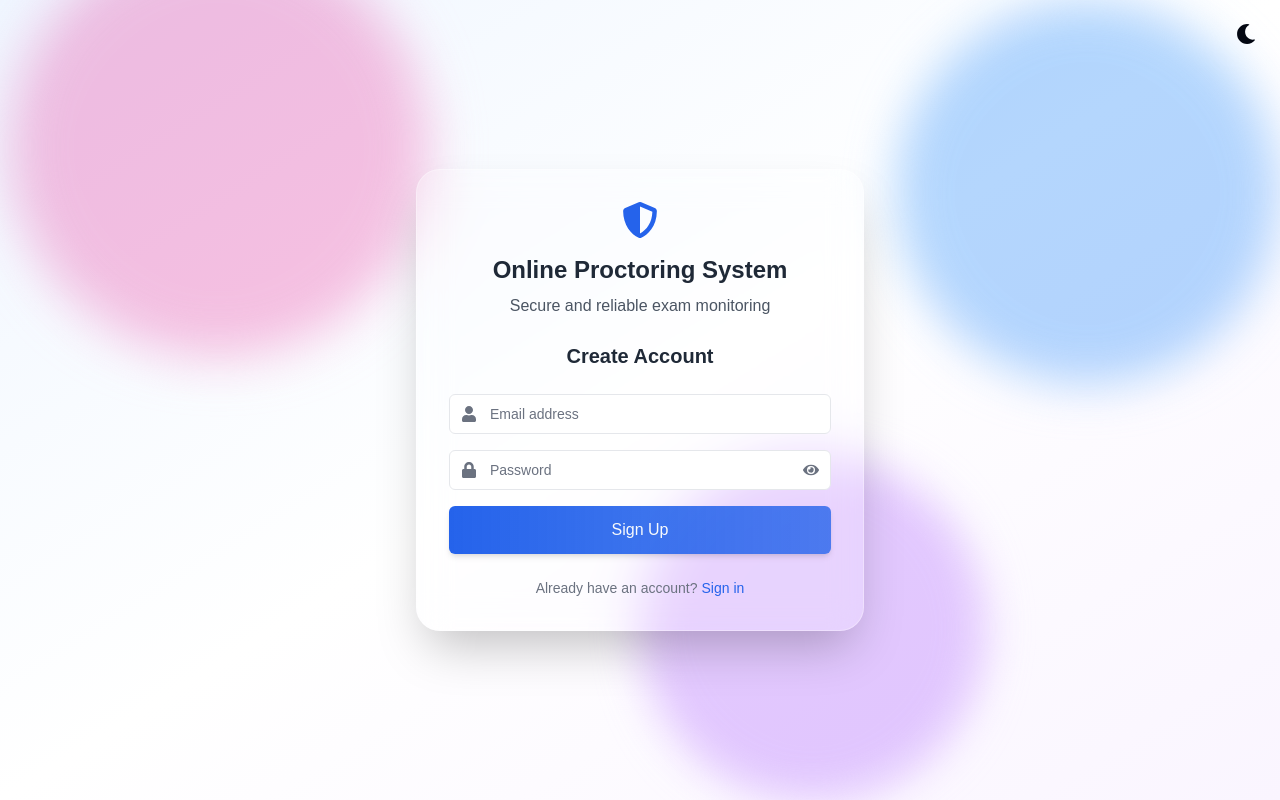
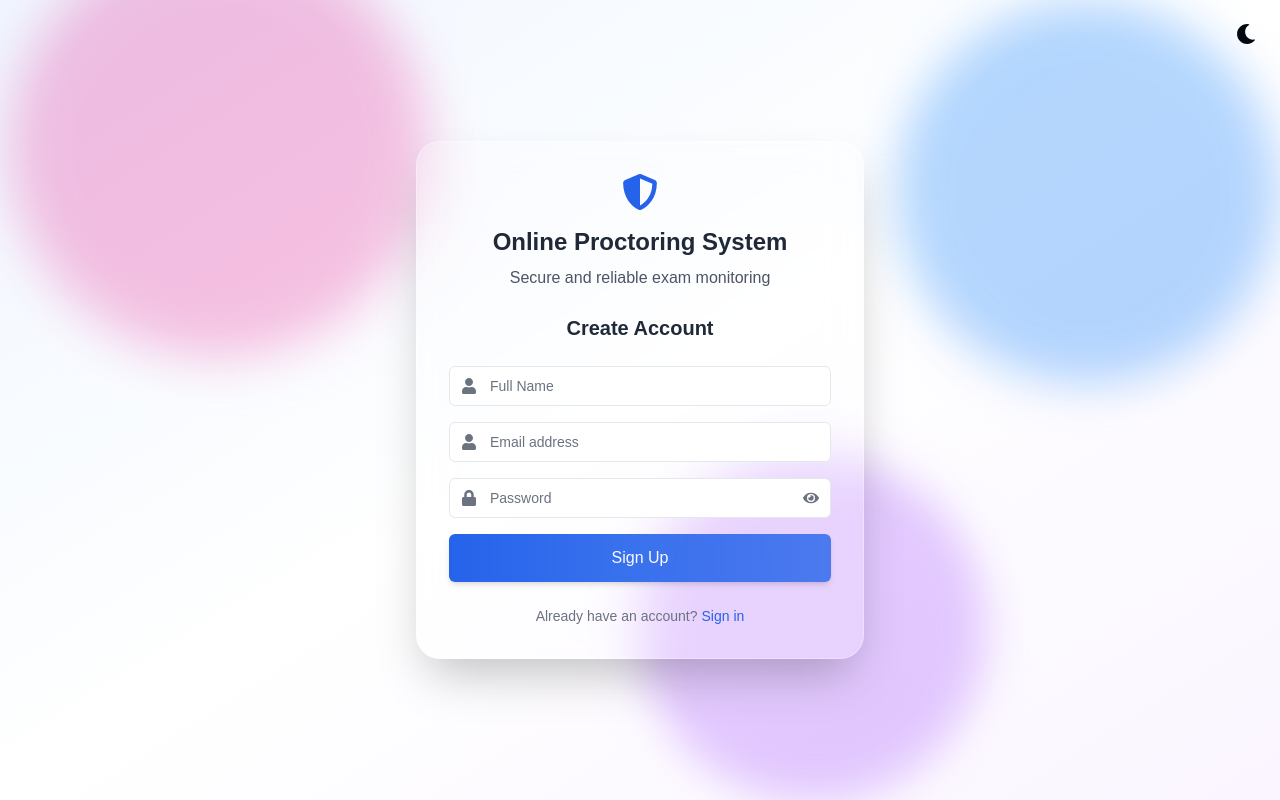
Before and after one commit to Abhinandan46/Proctoring-System, a React (Create React App) app in the folder client/: page / in a window 1280 px wide. Both pictures are taken after a click on the button "Sign up". Built offline with nearby package versions, Linux system fonts and the light colour scheme.

Commit message:
Fix registration form and update Gemini model to gemini-2.5-flash

```diff
--- a/client/src/pages/Login.js
+++ b/client/src/pages/Login.js
@@ -7,6 +7,7 @@ const Login = () => {
   const [isLogin, setIsLogin] = useState(true);
   const [email, setEmail] = useState('');
   const [password, setPassword] = useState('');
+  const [name, setName] = useState('');
   const [showPassword, setShowPassword] = useState(false);
   const [loading, setLoading] = useState(false);
   const navigate = useNavigate();
@@ -16,10 +17,11 @@ const Login = () => {
     setLoading(true);
     const url = isLogin ? 'http://localhost:5000/api/auth/login' : 'http://localhost:5000/api/auth/register';
     try {
+      const body = isLogin ? { email, password } : { email, password, name, role: 'candidate' };
       const response = await fetch(url, {
         method: 'POST',
         headers: { 'Content-Type': 'application/json' },
-        body: JSON.stringify({ email, password }),
+        body: JSON.stringify(body),
       });
       const data = await response.json();
       if (response.ok) {
@@ -65,6 +67,19 @@ const Login = () => {
         <div>
           <h2 className="text-xl font-semibold mb-6 text-center text-gray-800 dark:text-white">{isLogin ? 'Welcome Back' : 'Create Account'}</h2>
           <form onSubmit={handleSubmit} className="space-y-4">
+            {!isLogin && (
+              <div className="relative">
+                <FaUser className="absolute left-3 top-1/2 transform -translate-y-1/2 text-muted-foreground" />
+                <input
+                  type="text"
+                  placeholder="Full Name"
+                  value={name}
+                  onChange={(e) => setName(e.target.value)}
+                  className="input pl-10"
+                  required
+                />
+              </div>
+            )}
             <div className="relative">
               <FaUser className="absolute left-3 top-1/2 transform -translate-y-1/2 text-muted-foreground" />
               <input
```
Also changed, not shown: 1 other file (tests, documents, lock files or other folders).
